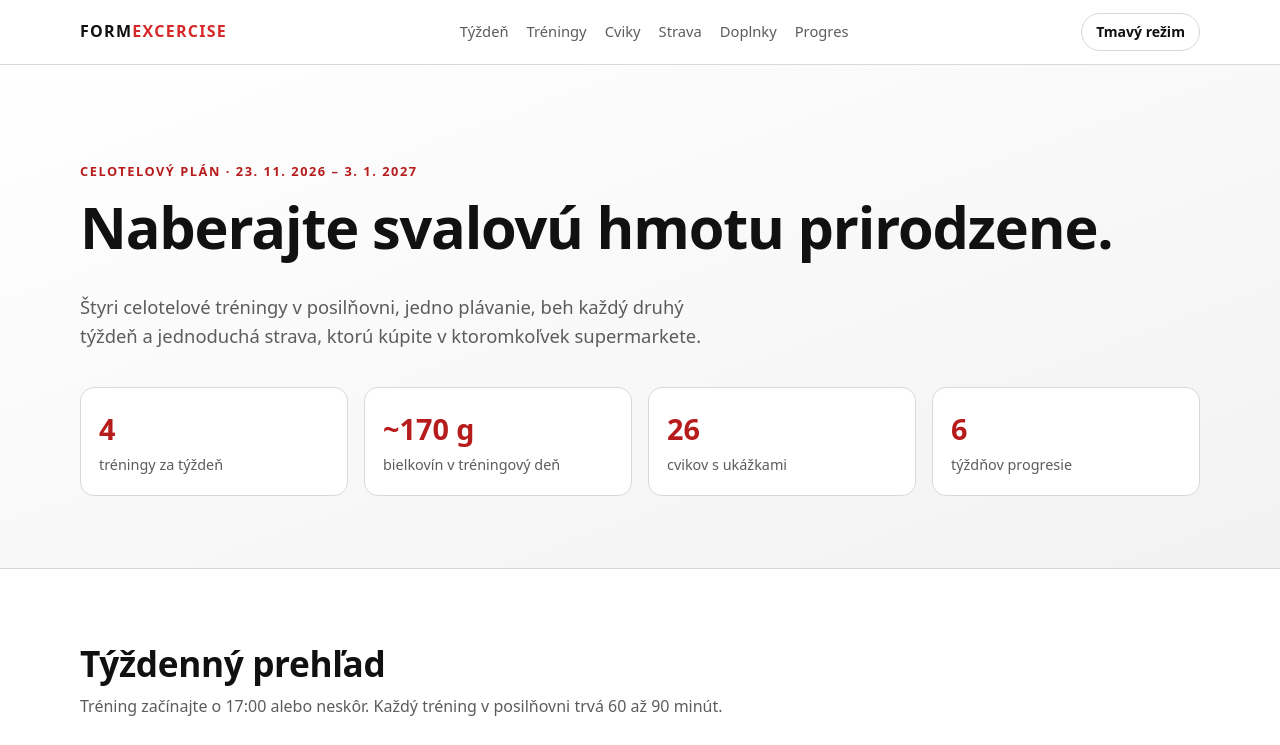
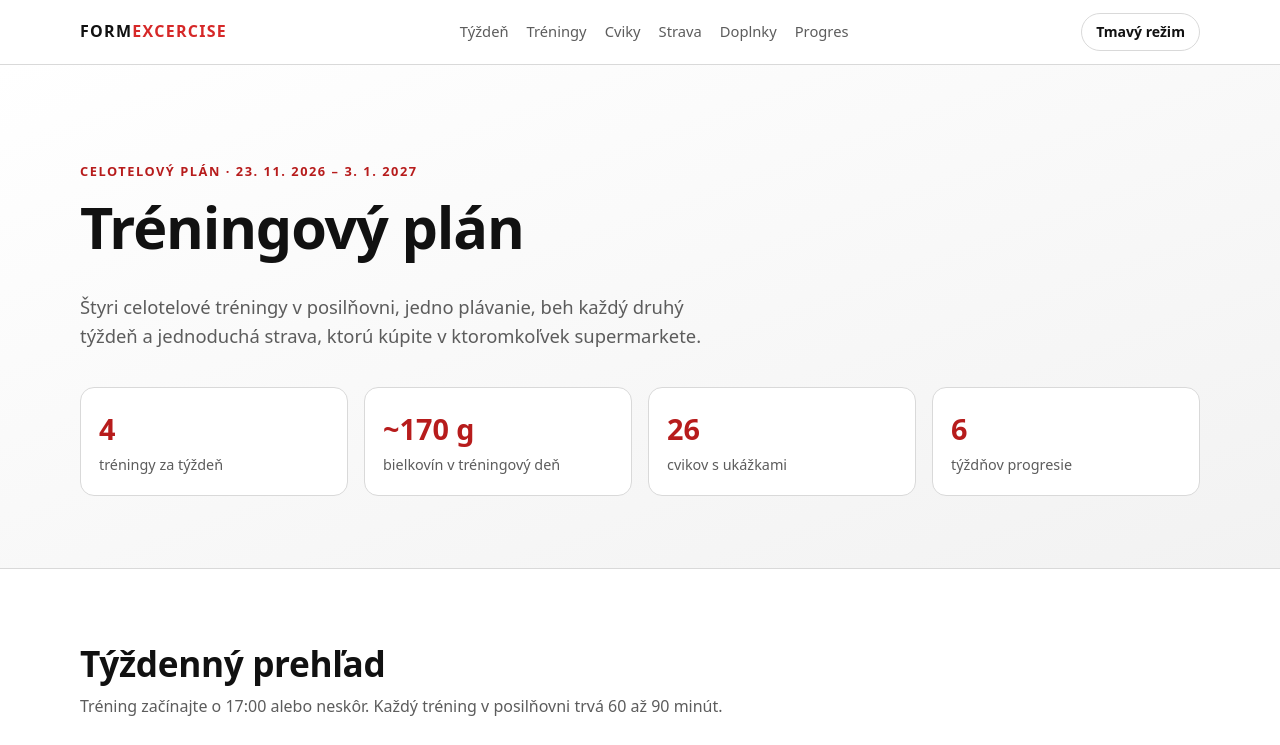
Before and after one commit to Venturer00/trainning, a plain HTML site: page website/index.html in a window 1280 px wide. Shown: the top 745 px of the page. Drawn offline with Linux system fonts and the light colour scheme.

Commit message:
Change hero heading to training plan
Co-authored-by: Copilot <223556219+Copilot@users.noreply.github.com>

```diff
--- a/website/index.html
+++ b/website/index.html
@@ -34,7 +34,7 @@
   <section class="hero" id="top">
     <div class="container">
       <p class="eyebrow">Celotelový plán · 23. 11. 2026 – 3. 1. 2027</p>
-      <h1>Naberajte svalovú hmotu prirodzene.</h1>
+      <h1>Tréningový plán</h1>
       <p class="lead">Štyri celotelové tréningy v posilňovni, jedno plávanie, beh každý druhý týždeň a jednoduchá strava, ktorú kúpite v ktoromkoľvek supermarkete.</p>
       <div class="stats">
         <div><strong>4</strong><span>tréningy za týždeň</span></div>
```
